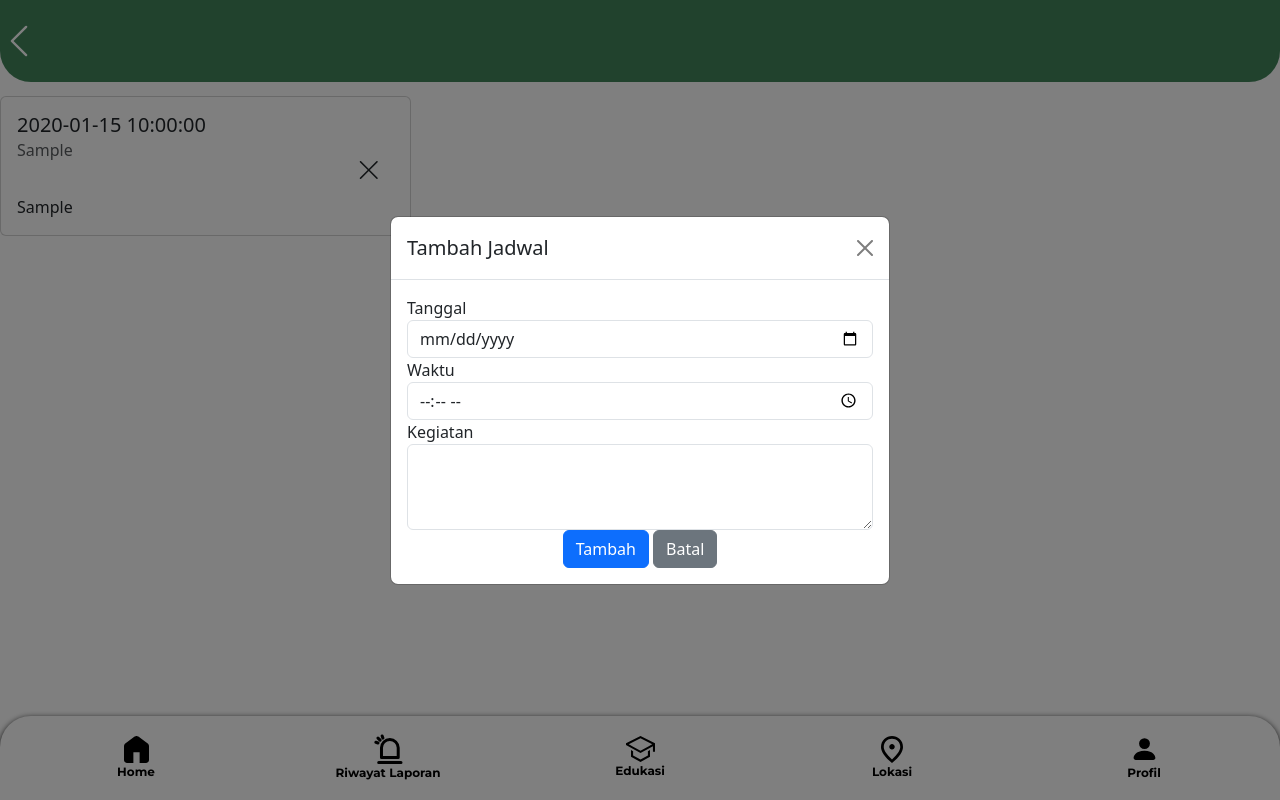
After one commit to Azmi054/02_trashdeep, a PHP site: page /Petugas/Jadwal/jadwal.php in a window 1280 px wide, after a click on "Tambah Jadwal". The commit adds this page. Run offline with PHP 8.4, Linux system fonts and the light colour scheme; tables that the repository leaves empty or names only in its code hold one stand-in row (values such as "Sample post").

Commit message:
Halaman Lihat Jadwal

```diff
--- /dev/null
+++ b/Petugas/Jadwal/jadwal.php
@@ -0,0 +1,132 @@
+<?php
+include '../../auth/koneksi.php';
+?>
+<!DOCTYPE html>
+<html lang="en">
+  <head>
+    <meta charset="utf-8" />
+    <meta name="viewport" content="width=device-width, initial-scale=1" />
+    <link rel="preconnect" href="https://fonts.googleapis.com" />
+    <link rel="preconnect" href="https://fonts.gstatic.com" crossorigin />
+    <link
+      href="https://fonts.googleapis.com/css2?family=IBM+Plex+Sans:wght@200&family=Montserrat:wght@400;500;600;700;800&display=swap"
+      rel="stylesheet"
+    />
+    <link rel="stylesheet" href="https://cdn.jsdelivr.net/npm/bootstrap-icons@1.10.5/font/bootstrap-icons.css">
+    <title>Trashdeep</title>
+    <link rel="icon" href="../assets/logo.png" type="image/x-icon" />
+    <link
+      href="https://cdn.jsdelivr.net/npm/bootstrap@5.3.0-alpha1/dist/css/bootstrap.min.css"
+      rel="stylesheet"
+      integrity="sha384-GLhlTQ8iRABdZLl6O3oVMWSktQOp6b7In1Zl3/Jr59b6EGGoI1aFkw7cmDA6j6gD"
+      crossorigin="anonymous"
+    />
+    <script src="https://code.jquery.com/jquery-3.6.0.min.js"></script>
+    <link rel="stylesheet" href="style.css">
+    <link rel="stylesheet" href="../navbar.css">
+  </head>
+
+  <body>
+  <nav class="navbar navbar-php fixed-top">
+      <div class="navbar">
+          <a class="navbar-brand" href="../Home petugas/home.php" style=" color : white">
+            <img
+              src="../../assets/beranda.svg"
+              draggable="false"
+              alt="Trashdeep"
+              height="40"
+            />
+          </a>
+        </div>
+    </nav>
+    <?php
+session_start();
+include '../../auth/koneksi.php';
+
+// Periksa koneksi
+if (mysqli_connect_errno()) {
+    die("Koneksi ke database gagal: " . mysqli_connect_error());
+}
+
+// Ambil data dari tabel jadwal
+$query = "SELECT * FROM tb_jadwal";
+$result = mysqli_query($conn, $query);
+
+if (mysqli_num_rows($result) > 0) {
+  echo '<div class="row mt-5 pt-5">';
+
+  while ($row = mysqli_fetch_assoc($result)) {
+      echo '<div class="col-sm-4 mb-3">
+            <div class="card">
+                <div class="card-body">
+                <h5 class="card-title">' . $row['tanggal'] . '</h5>
+                <div class="d-flex justify-content-between">
+                <h6 class="card-subtitle text-muted">' . $row['waktu'] . '</h6>
+                <a href="../auth/hapus.php?id=' . $row['id'] . '" class="btn fs-4"><i class="bi bi-x-lg"></i></a>
+                </div>
+                <p class="card-text">' . $row['kegiatan'] . '</p>
+                </div>
+            </div>
+          </div>';
+  }
+
+  echo '</div>';
+} else {
+  echo 'Tidak ada data jadwal.';
+}
+
+
+
+
+// Tutup koneksi ke database
+mysqli_close($conn);
+?>
+
+<div class="mb-5 text-center" >
+<button type="button" class="btn btn-primary" data-bs-toggle="modal" data-bs-target="#exampleModal" style="background-color: #82D19B; margin-bottom: 70px; color:black;">Tambah Jadwal</button>
+</div>
+
+<div class="modal fade" id="exampleModal" tabindex="-1" aria-labelledby="exampleModalLabel" aria-hidden="true">
+  <div class="modal-dialog modal-dialog-centered">
+    <div class="modal-content">
+      <div class="modal-header">
+        <h5 class="modal-title" id="exampleModalLabel">Tambah Jadwal</h5>
+        <button type="button" class="btn-close" data-bs-dismiss="modal" aria-label="Close"></button>
+      </div>
+      <div class="modal-body">
+        <form action="../auth/jadwal.php" method="POST">
+          <div class="form-group">
+            <label for="tanggal">Tanggal</label>
+            <input type="date" class="form-control" id="tanggal" name="tanggal" required>
+          </div>
+          <div class="form-group">
+            <label for="waktu">Waktu</label>
+            <input type="time" class="form-control" id="waktu" name="waktu" required>
+          </div>
+          <div class="form-group">
+            <label for="kegiatan">Kegiatan</label>
+            <textarea class="form-control" id="kegiatan" name="kegiatan" rows="3" required></textarea>
+          </div>
+          <div class="form-group text-center">
+            <button type="submit" class="btn btn-primary">Tambah</button>
+            <button type="button" class="btn btn-secondary" data-bs-dismiss="modal">Batal</button>
+          </div>
+        </form>
+      </div>
+    </div>
+  </div>
+</div>
+
+
+    <?php
+    include '../navbar.php';
+    ?>
+
+    <script
+      src="https://cdn.jsdelivr.net/npm/bootstrap@5.3.0-alpha1/dist/js/bootstrap.bundle.min.js"
+      integrity="sha384-w76AqPfDkMBDXo30jS1Sgez6pr3x5MlQ1ZAGC+nuZB+EYdgRZgiwxhTBTkF7CXvN"
+      crossorigin="anonymous"
+    ></script>
+    <script src="script.js"></script>
+  </body>
+</html>
```
Also changed, not shown: Edukasi/Style.css (+50 -0 lines), Petugas/Lokasi/lokasi.php (added, +65 -0 lines), Petugas/auth/jadwal.php (added, +44 -0 lines), Petugas/Jadwal/style.css (added).
